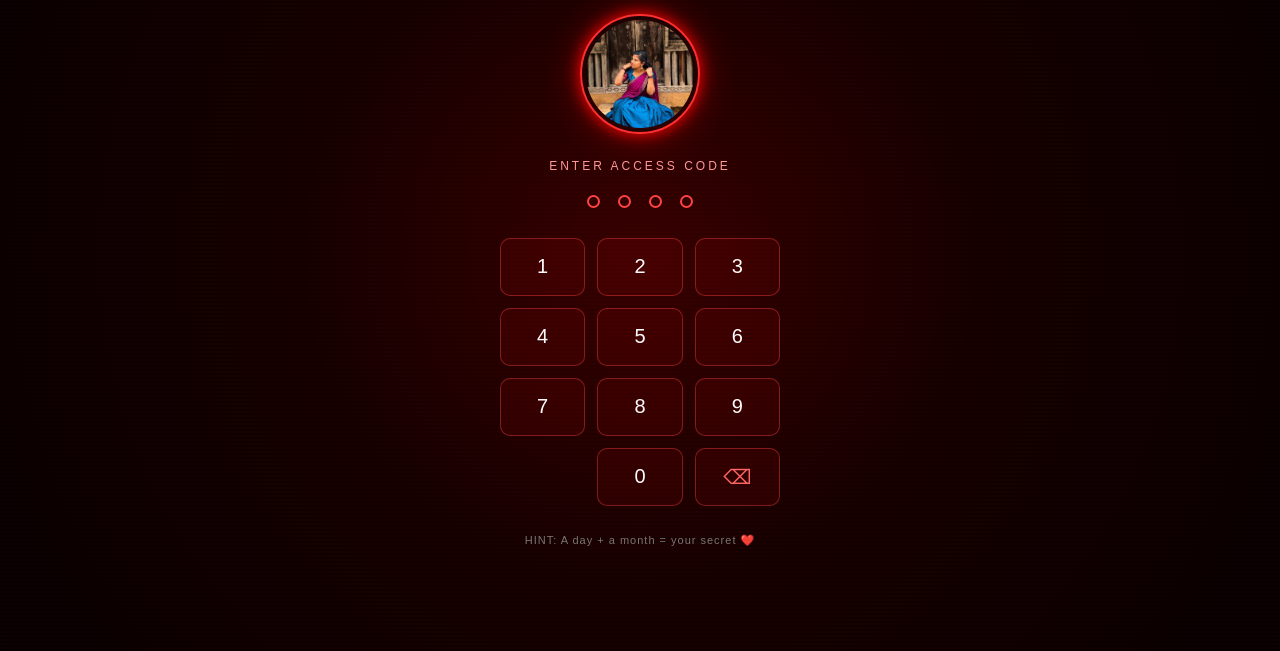
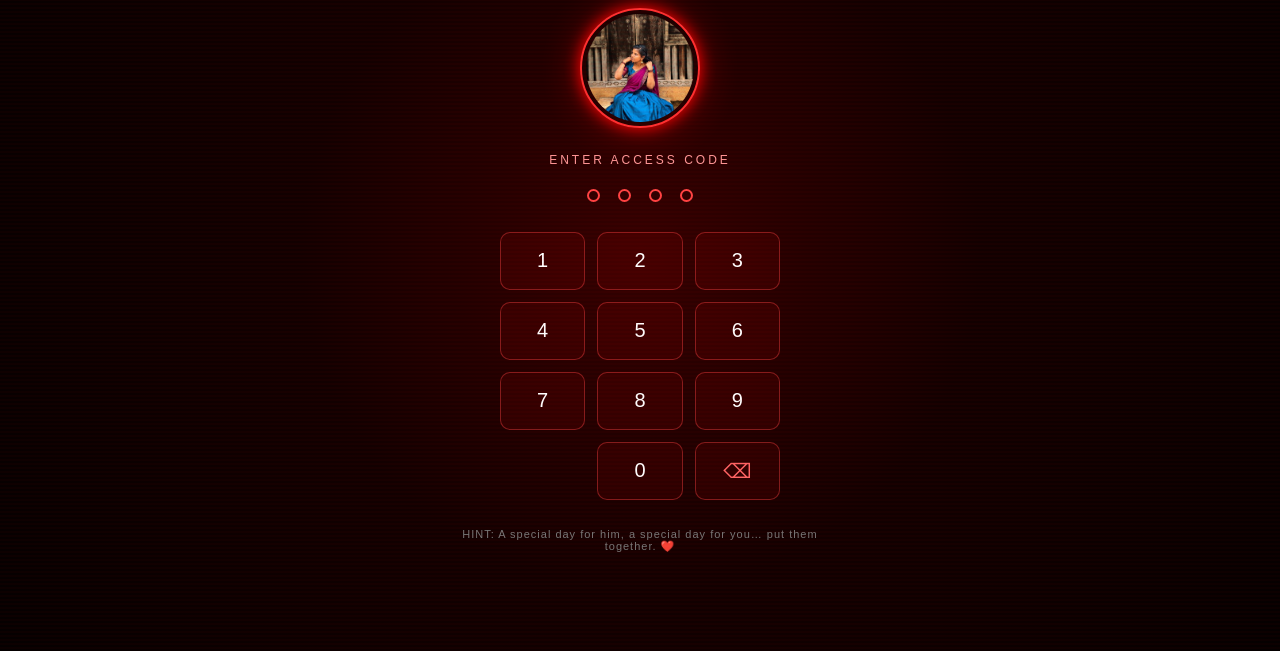
Before and after one commit to Sanchaishalu3126/Ashikabd, a plain HTML site: page index.html in a window 1280 px wide. Shown: the part 149-800 px from the top of the page. Drawn offline with Linux system fonts and the light colour scheme.

Commit message:
Update hint text in index.html

```diff
--- a/index.html
+++ b/index.html
@@ -163,7 +163,7 @@
 
 
         <div class="hint">
-            HINT: A day + a month = your secret ❤️
+            HINT: A special day for him, a special day for you… put them together. ❤️
         </div>
 
 
```
